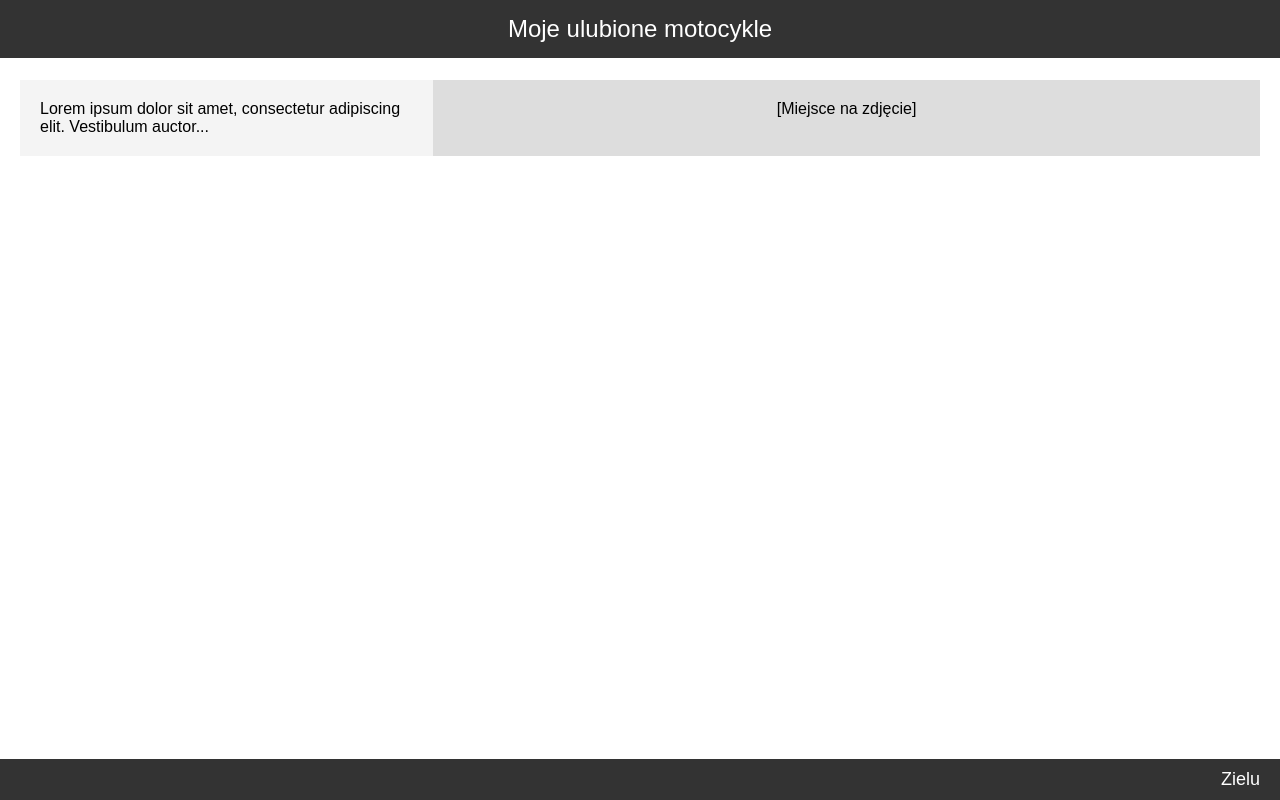
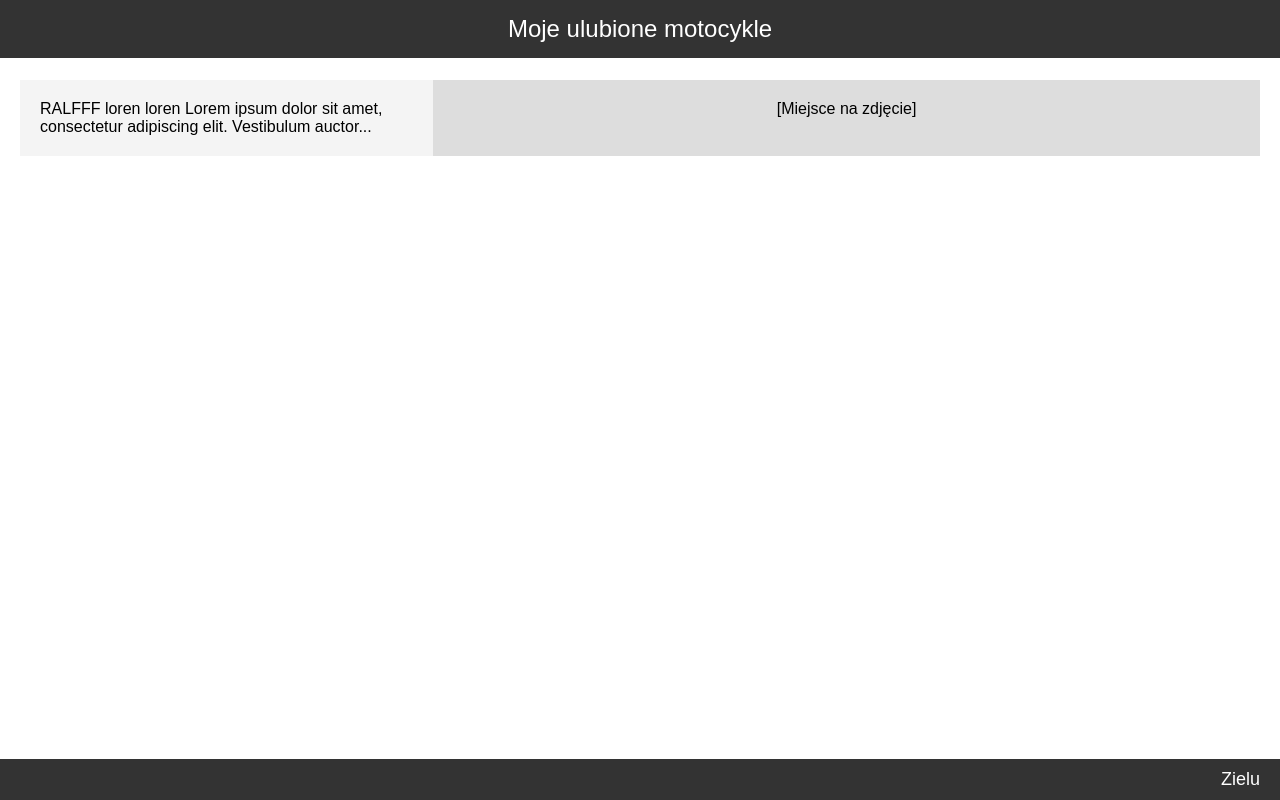
Before and after one commit to zieelu/moje-zaliczenie-strona, a plain HTML site: page index.html in a window 1280 px wide. Drawn offline with Linux system fonts and the light colour scheme.

Commit message:
Update index.html

```diff
--- a/index.html
+++ b/index.html
@@ -59,7 +59,7 @@
 
     <div class="container">
         <div class="column-left">
-            <p>Lorem ipsum dolor sit amet, consectetur adipiscing elit. Vestibulum auctor...</p>
+            <p>RALFFF loren loren Lorem ipsum dolor sit amet, consectetur adipiscing elit. Vestibulum auctor...</p>
         </div>
         <div class="column-right">
             <p>[Miejsce na zdjęcie]</p>
```
